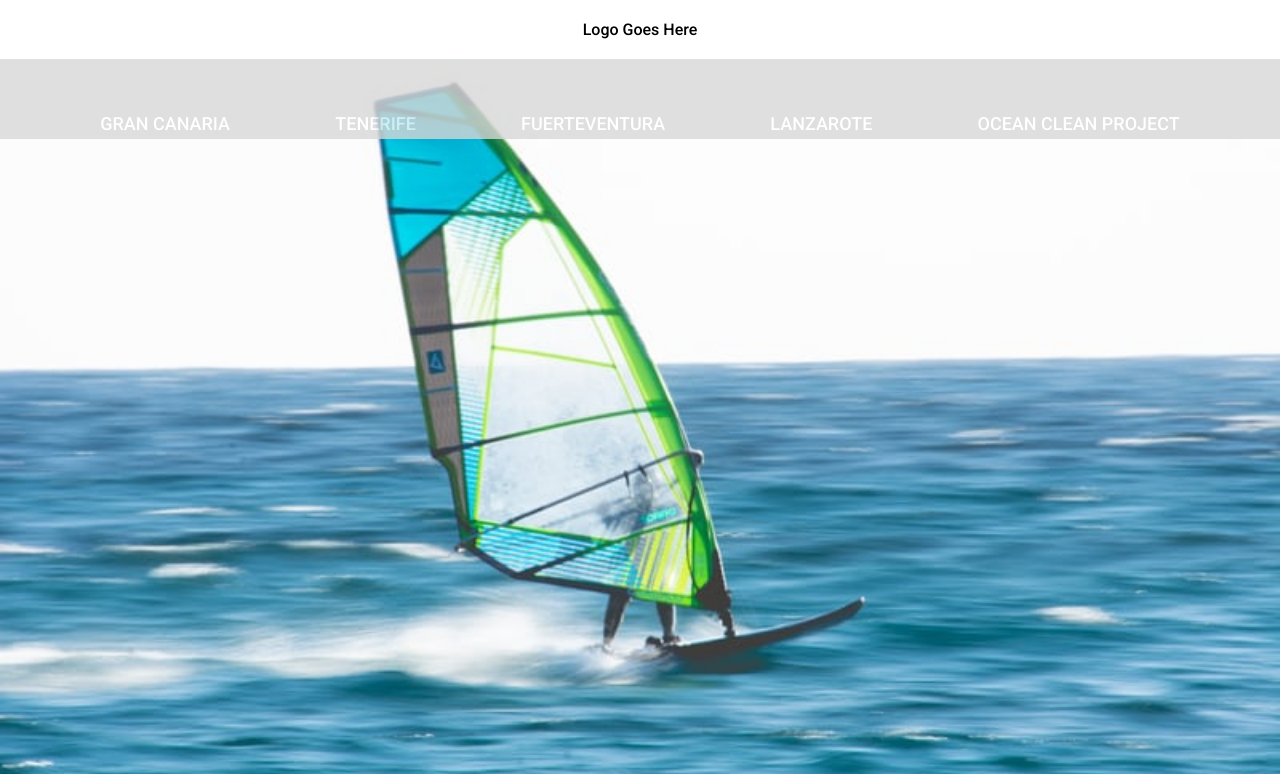
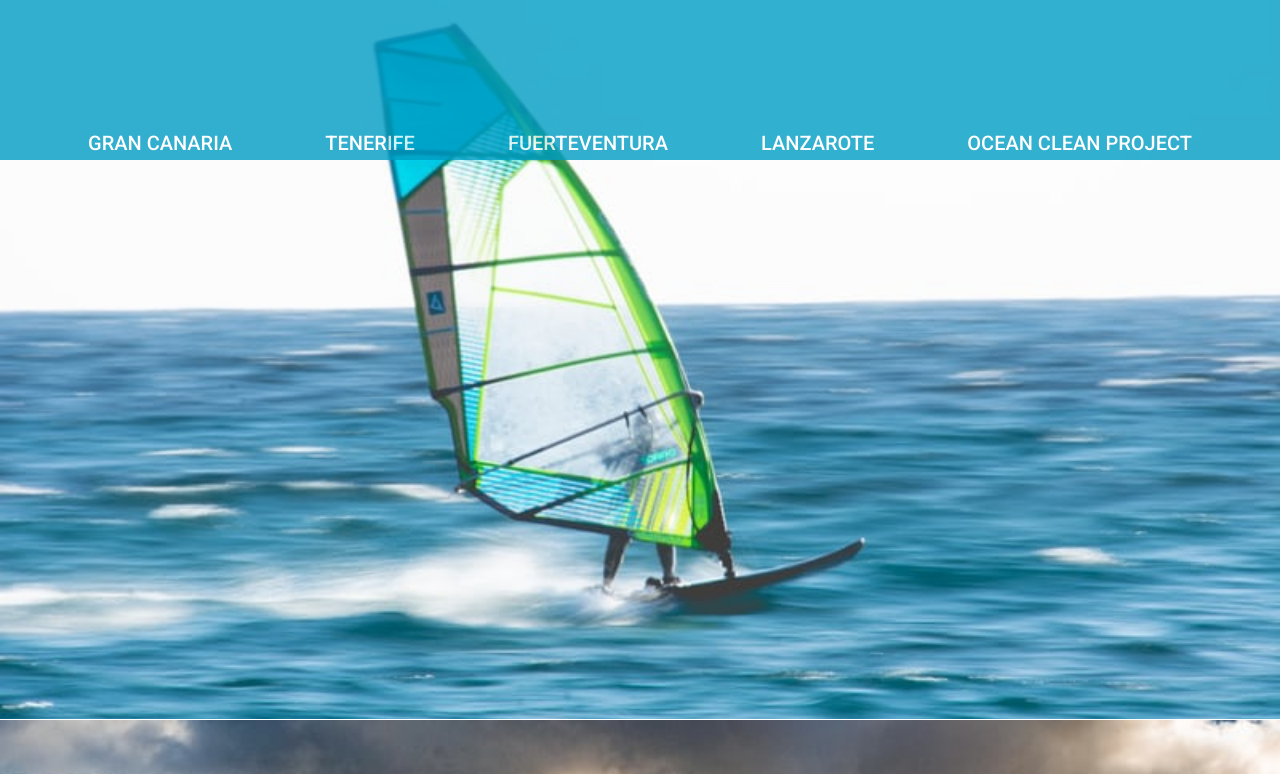
Before and after one commit to Peter-James-Borrow/Watersport-Gran-canaria, a plain HTML site: page index.html in a window 1280 px wide. Shown: the top 774 px of the page. Drawn offline with Linux system fonts and the light colour scheme.

Commit message:
FEATURE:Added styles to navigation section

```diff
--- a/index.html
+++ b/index.html
@@ -10,9 +10,6 @@
 <body>
 <header>
         <nav>
-            <div class="logo">
-                <p>Logo Goes Here</p>
-            </div>
             <div class="primary-header-section">
                 <a href="#gran_canaria-info-section">Gran Canaria</a>
                 <a href="#tenerife-info-section">Tenerife</a>
@@ -92,7 +89,7 @@
         </div>
         <div class="copywrite">
             &copy; 2021
-            <p>A website by Ocean creative</p>
+            <p>A website by Oceans Code</p>
         </div>
 
 
--- a/styles.css
+++ b/styles.css
@@ -18,26 +18,27 @@
 .primary-header-section {
     display: flex;
     align-items: flex-end;
-    position:fixed;
+    background-color: #e9e9e9;
+    position:absolute;
+    opacity: 0.8;
     width:100%;
     justify-content: space-evenly;
-    background-color: #d7d7d7;
-    opacity: 0.8;
-    height: 5em;
+    height:10em;
 }
 
 .primary-header-section:hover {
     background-color:#009dc4;
-   opacity: 1.0;
+    opacity:0.8;
+    color:#FFFFFF;
 }
 
 a {
     text-decoration: none;
     text-transform: uppercase;
-    color:#FFFFFF;
+    color: #FFFFFF;
     padding:5px;
-    font-size: 18px;
-    font-weight: 400;
+    font-size: 20px;
+    font-weight: 500;
 }
 
 a:hover {
```
